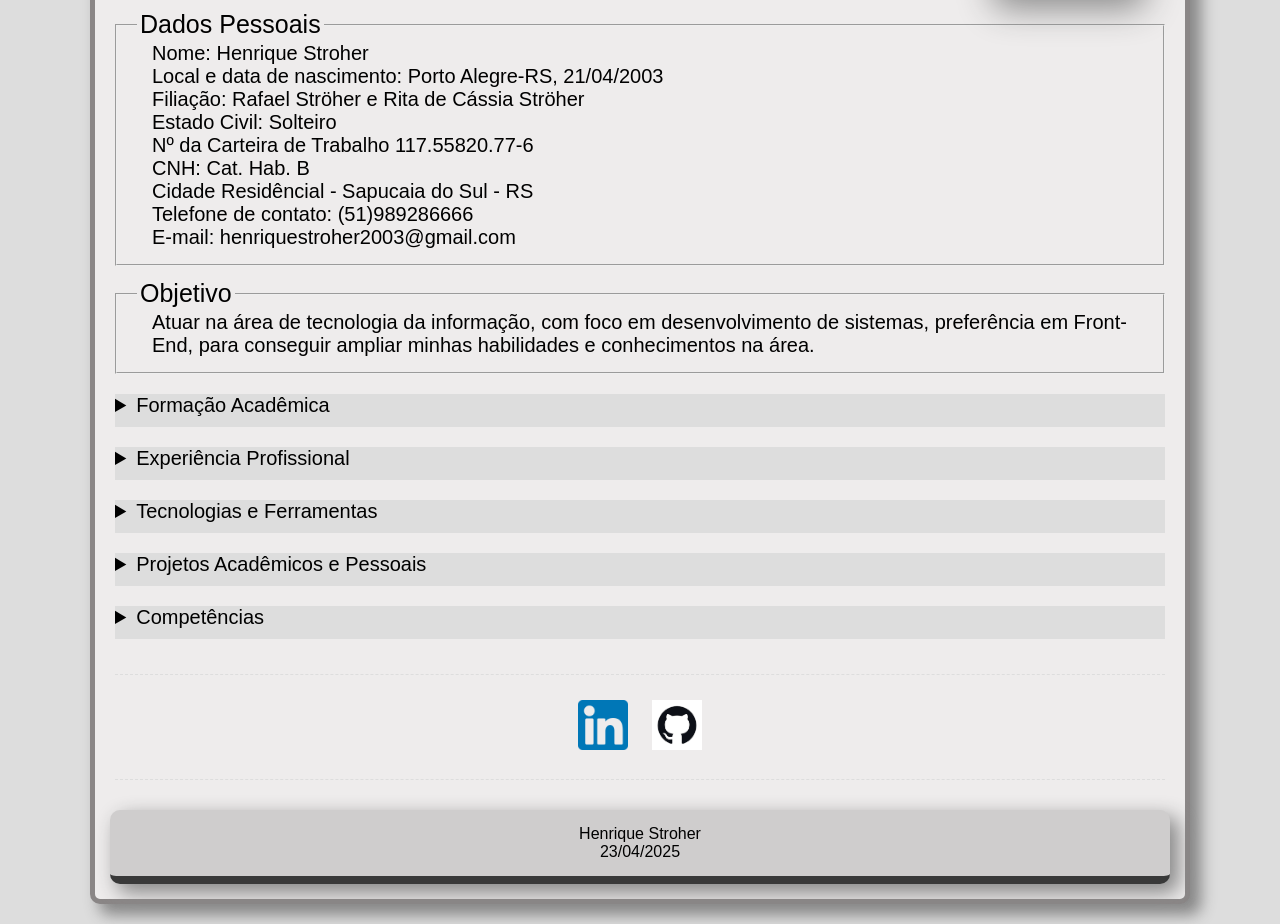
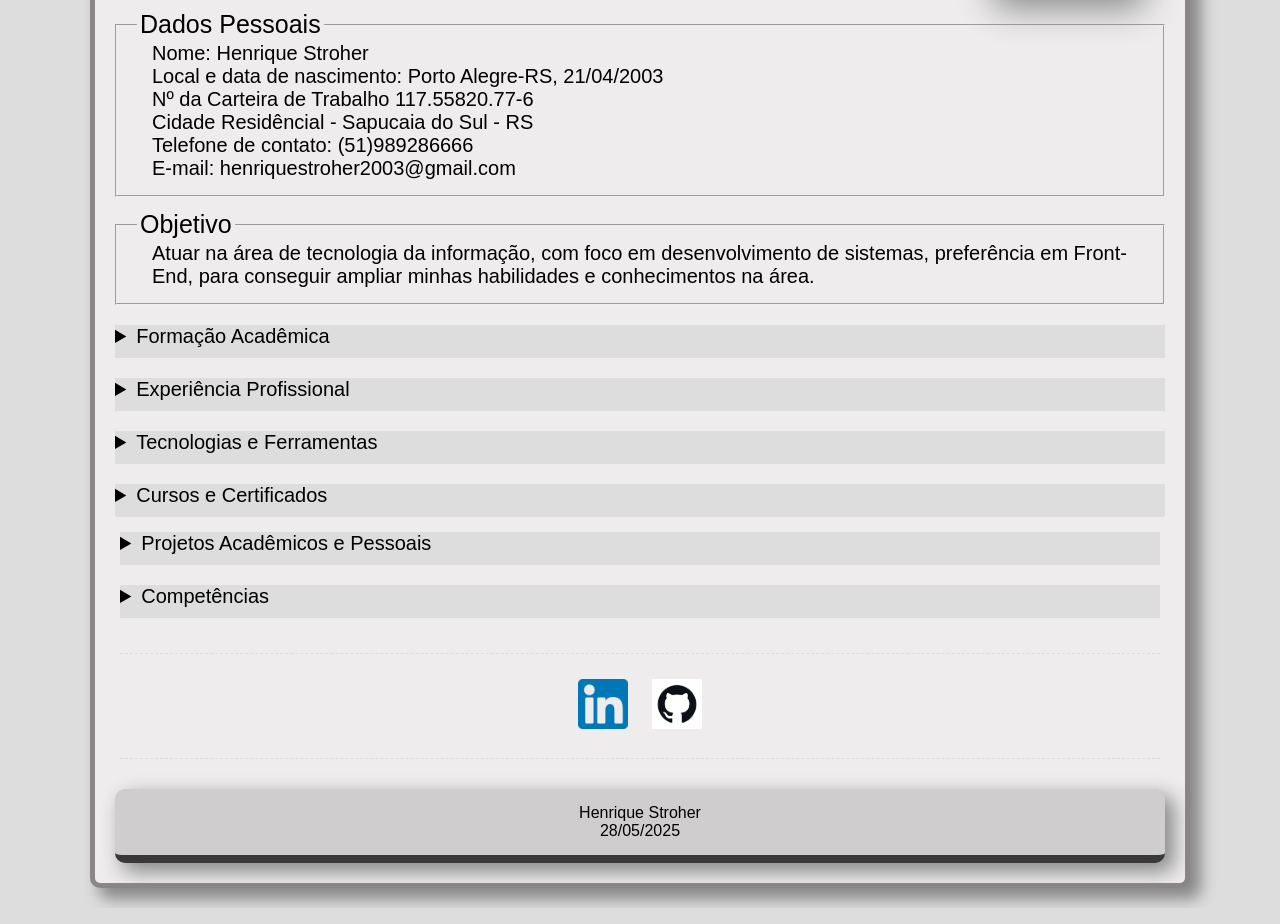
Before and after one commit to HenriqueStroher/curriculo, a plain HTML site: page index.html in a window 1280 px wide. Shown: the part 274-1198 px from the top of the page. Drawn offline with Linux system fonts and the light colour scheme.

Commit message:
Atualização 28-05-2025

```diff
--- a/index.html
+++ b/index.html
@@ -20,10 +20,7 @@
                 <div class="dadosP">
                     <p>Nome: Henrique Stroher</p>
                     <p>Local e data de nascimento: Porto Alegre-RS, 21/04/2003</p>
-                    <p>Filiação: Rafael Ströher e Rita de Cássia Ströher</p>
-                    <p>Estado Civil: Solteiro</p>
                     <p>Nº da Carteira de Trabalho 117.55820.77-6</p>
-                    <p>CNH: Cat. Hab. B </p>
                     <p>Cidade Residêncial - Sapucaia do Sul - RS</p>
                     <p>Telefone de contato: (51)989286666 </p>
                     <p>E-mail: henriquestroher2003@gmail.com </p>
@@ -83,6 +80,15 @@
                 </div>
             </details>
         </section>
+        <section><!-- Cursos -->
+            <details>
+                <summary>Cursos e Certificados</summary>
+                <div class="curse">
+                    <ul>
+                        <li>Curso Git / GitHub - Udemy - Mai/2025</li>
+                    </ul>
+                </div>
+            </details>
         <section><!-- Projetos -->
             <details>
                 <summary>Projetos Acadêmicos e Pessoais</summary>
@@ -117,7 +123,7 @@
         <footer><!-- Rodapé -->
             <div class="rodape">
                 <p>Henrique Stroher</p>
-                <p>23/04/2025</p>
+                <p>28/05/2025</p>
             </div>
         </footer>
     </div>
```
